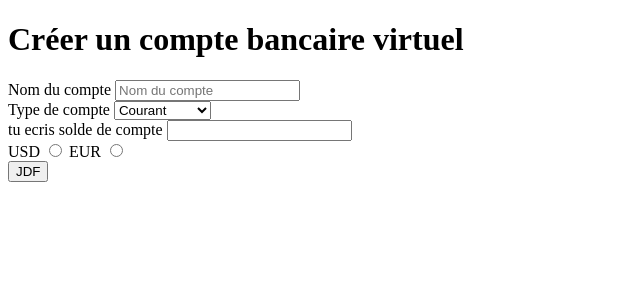
After one commit to CedricLphn/php_comptabilite, a PHP site: page /formulaire_cb.php in a window 1280 px wide. The commit adds this page. Shown: the top 300 px of the page, without its empty margins (0-640 px from the left). Run offline with PHP 8.4, Linux system fonts and the light colour scheme.

Commit message:
formulaire creation compte bancaire virtuel

```diff
--- /dev/null
+++ b/formulaire_cb.php
@@ -0,0 +1,50 @@
+<?php
+if(isset($_POST['nom_du_compte']) && isset($_POST['type_de_compte']) && isset($_POST['solde_compte']) && isset($_POST['devise']))
+
+{
+
+	$nom_du_compte = $_POST['nom_du_compte'];
+	$type_de_compte = $_POST['type_de_compte'];
+	$solde_compte = $_POST['solde_compte'];
+	$devise = $_POST['devise'];
+
+	if($nom_du_compte != NULL && $type_de_compte != NULL && $solde_compte != NULL && $devise != NULL)
+
+	{
+		if(is_numeric($solde_compte)) {
+			echo "Envoyé";
+		}else {
+			echo "Le solde du compte n'est pas un chiffre numérique";
+		}
+
+	}
+	else {echo "Elément manquant";}
+
+
+}
+
+
+?>
+
+<!DOCTYPE html>
+<html>
+<head>
+    <meta charset="UTF-8">
+    <title>Créer un compte bancaire</title>
+</head>
+<body>
+	<h1> Créer un compte bancaire virtuel </h1>
+
+<form method="POST" action="formulaire_cb.php">
+	<div class="nom_du_compte"> Nom du compte <input type="text" name="nom_du_compte" placeholder="Nom du compte"> </div>
+	<div class="type_de_compte"> Type de compte <select name="type_de_compte">
+		<option value="courant"> Courant </option>
+		<option value="epargne"> Epargne </option>
+		<option value="compte_joint"> Compte joint </option>
+	</select> </div>
+	<div class="solde_compte">tu ecris solde de compte <input type="number" name="solde_compte"> </div>
+	<div class="devise"> USD <input type="radio" name="devise" value="USD">
+						 EUR <input type="radio" name="devise" value="EUR">
+	</div>
+	<input type="submit" value="JDF">
+</form>
--- a/index.php
+++ b/index.php
@@ -15,7 +15,7 @@ if(isset($_POST['nom']) && isset($_POST['montant']) && isset($_POST['compte']))
         }else {
             echo "Le montant n'est pas un chiffre numérique";
         }
-    }else {
+        }else {
         echo "Un champ est vide.";
     }
 }
@@ -31,7 +31,7 @@ if(isset($_POST['nom']) && isset($_POST['montant']) && isset($_POST['compte']))
 
 <form action="index.php" method="post">
 <label for="nom">Nom de l'opération : </label><input type="text" name="nom" placeholder="Nom de l'opération"><br />
-<label>Montant de l'opération : </label><input type="text" name="montant" placeholder="00,00"> €<br />
+<label>Montant de l'opération : </label><input type="number" name="montant" placeholder="00,00"> €<br />
 <label>Compte : </label>
 <select id="compte" name="compte">
   <option value="lcl">LCL (compte épargne)</option>
```
Also changed, not shown: 1 other file.
